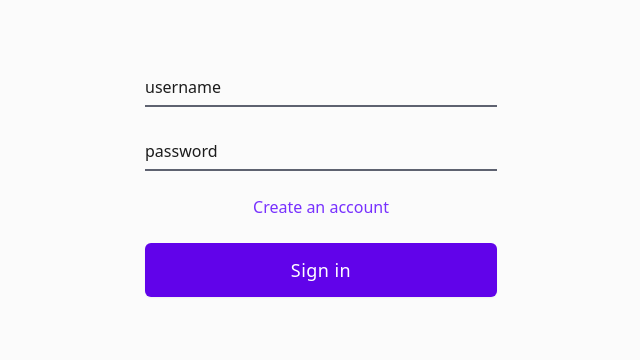
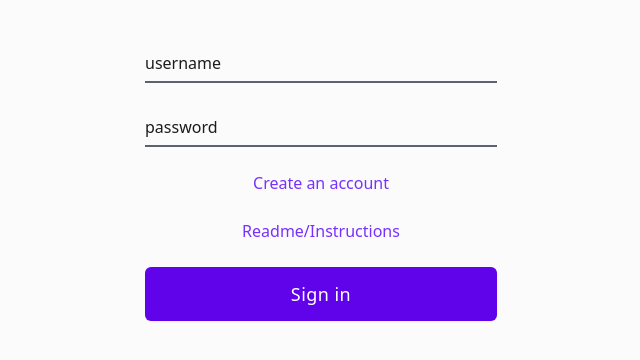
Before and after one commit to neldeles/slash-clone, a React (Create React App) app: page / in a window 1280 px wide. Shown: the part 234-594 px from the top of the page, without its empty margins (319-959 px from the left). Built offline with nearby package versions, Linux system fonts and the light colour scheme; what @mswjs/data, @ngneat/falso would draw is missing.

Commit message:
feat: link to github/readme

```diff
--- a/src/modules/LoginPage/LoginPage.tsx
+++ b/src/modules/LoginPage/LoginPage.tsx
@@ -105,6 +105,15 @@ export function LoginPage() {
             </Link>
           </div>
 
+          <div className="text-center">
+            <a
+              href="https://github.com/neldeles/slash-clone"
+              className=" text-indigo-100 hover:text-indigo-200 hover:underline"
+            >
+              Readme/Instructions
+            </a>
+          </div>
+
           <button
             type="submit"
             className="items-center py-3 px-6 w-full text-lg font-medium tracking-wide text-white bg-indigo-200 hover:bg-indigo-100 rounded-md border border-transparent focus:outline-none focus:ring-2 focus:ring-indigo-200 focus:ring-offset-2 shadow-sm"
```
